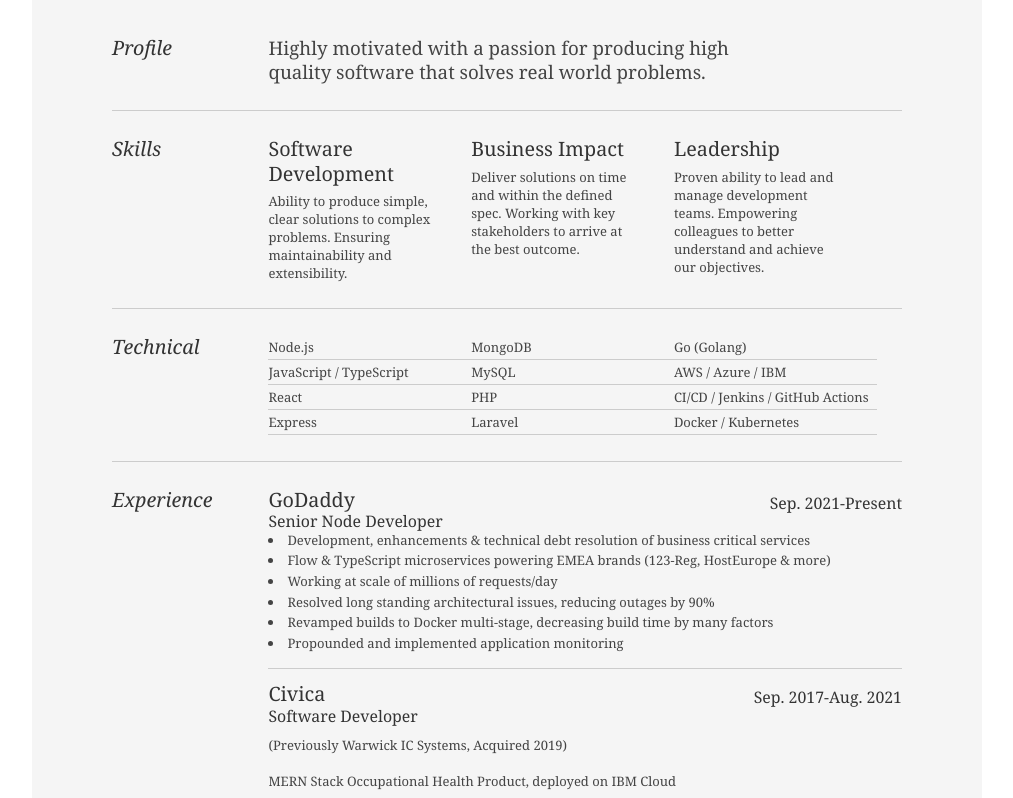
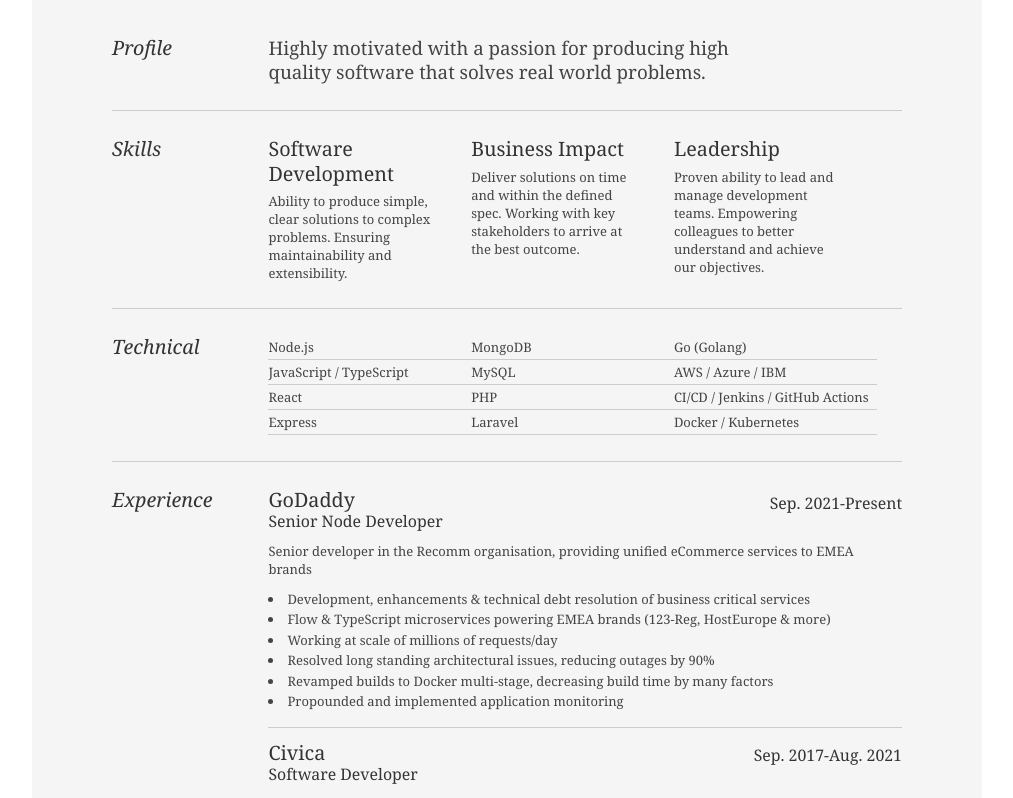
Before and after one commit to connorjburton/connorburton.com, a plain HTML site: page public/index.html in a window 1280 px wide. Shown: the part 237-1035 px from the top of the page, without its empty margins (133-1146 px from the left). Drawn offline with Linux system fonts and the light colour scheme.

Commit message:
docs: adding strapline to gd

```diff
--- a/public/index.html
+++ b/public/index.html
@@ -115,6 +115,7 @@
 								<h2>GoDaddy</h2>
 								<h3>Senior Node Developer</h3>
 								<h4>Sep. 2021-Present</h4>
+								<p>Senior developer in the Recomm organisation, providing unified eCommerce services to EMEA brands</p>
 								<ul>
 									<li>Development, enhancements & technical debt resolution of business critical services</li>
 									<li>Flow & TypeScript microservices powering EMEA brands (123-Reg, HostEurope & more)</li>
```
